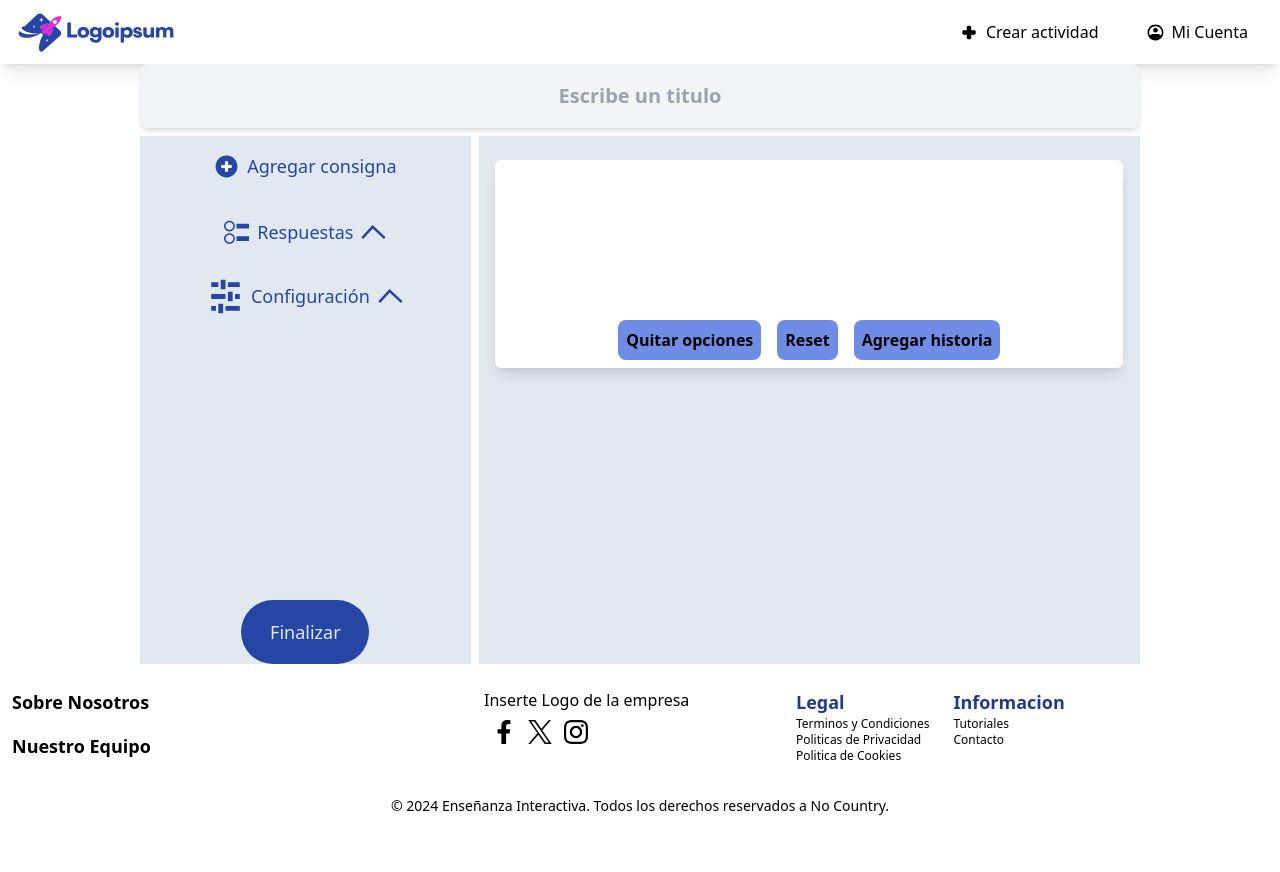
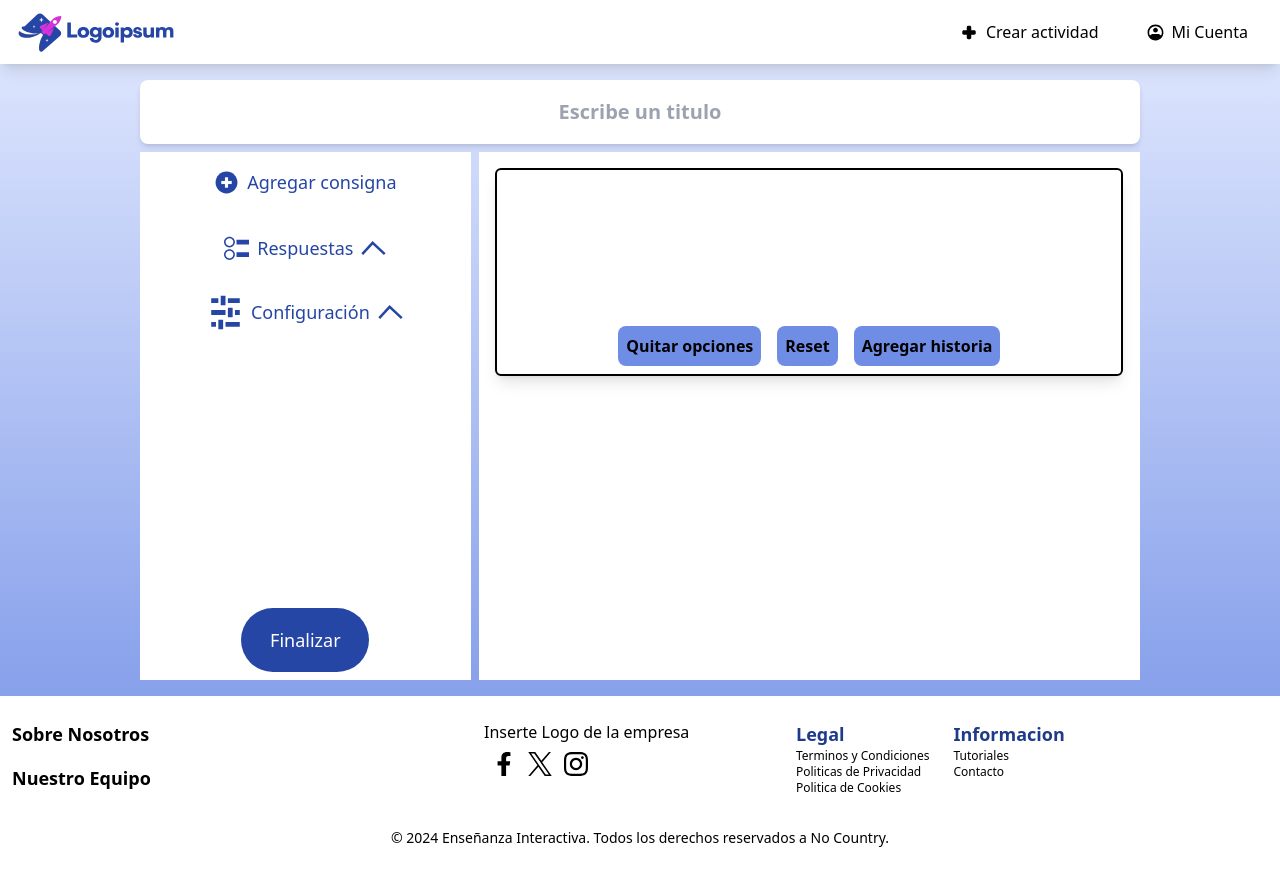
Before and after one commit to No-Country-simulation/s19-13-ft-webapp, a React (Vite) app in the folder webapp-seleccionado/: page /crear-juego in a window 1280 px wide. Before the commit the page ends 840 px from the top, so only its background shows below. Built offline with nearby package versions, Linux system fonts and the light colour scheme.

Commit message:
fixed: colors in CreationsElements component

```diff
--- a/webapp-seleccionado/src/App.jsx
+++ b/webapp-seleccionado/src/App.jsx
@@ -5,7 +5,7 @@ import Home from './modules/pages/Home-page/Home.jsx';
 import { BrowserRouter, Routes, Route } from 'react-router-dom';
 function App() {
   return (
-    <>
+    <body className='bg-gradient-to-t from-blueButton to-whitePrimary'>
       <BrowserRouter>
         <Navbar></Navbar>
         <Routes>
@@ -17,7 +17,7 @@ function App() {
         </Routes>
         <Footer></Footer>
       </BrowserRouter>
-    </>
+    </body>
   );
 }
 
--- a/webapp-seleccionado/src/modules/pages/CreationsElements/CreationsElements.jsx
+++ b/webapp-seleccionado/src/modules/pages/CreationsElements/CreationsElements.jsx
@@ -18,7 +18,7 @@ const FinalFormWrapper = () => {
 };
 const CreationsElements = () => {
   return (
-    <div className='flex flex-col w-[1000px] mx-auto min-h-[600px] gap-2  relative'>
+    <div className='flex flex-col w-[1000px] mx-auto min-h-[600px] gap-2 my-4 relative'>
       <CreatorElementProvider>
         <Title></Title>
         <div className='flex gap-2 grow'>
--- a/webapp-seleccionado/src/modules/pages/CreationsElements/components/CreatorComponent.Component.jsx
+++ b/webapp-seleccionado/src/modules/pages/CreationsElements/components/CreatorComponent.Component.jsx
@@ -101,7 +101,7 @@ const CreatorComponent = ({ handleAddLevel }) => {
   };
 
   return (
-    <div className='w-[95%] shadow-lg min-h-52 py-2 bg-white rounded-md flex flex-col justify-between items-center'>
+    <div className='w-[95%] shadow-lg min-h-52 py-2 bg-white rounded-md flex flex-col justify-between items-center border-2 border-black'>
       {selectedCreator.textSelected === true && (
         <LevelDescription
           level={level}
--- a/webapp-seleccionado/src/modules/pages/CreationsElements/components/PanelCreator.Component.jsx
+++ b/webapp-seleccionado/src/modules/pages/CreationsElements/components/PanelCreator.Component.jsx
@@ -22,15 +22,15 @@ const PanelCreatorComponent = () => {
 
   return (
     // ver como resolver el tema del overflow antes estaba esta propiedad: overflow-y-auto
-    <aside className='bg-slate-200  w-1/3 flex flex-col justify-between items-center'>
-      <div className='flex flex-col justify-start items-center'>
+    <aside className='bg-white  w-1/3 flex flex-col justify-between items-center pb-2'>
+      <div className='flex flex-col justify-start items-center w-full'>
         <StringCreatorComponent></StringCreatorComponent>
         <div className='relative w-full'>
           <button
             className={`flex gap-2 justify-center items-center  w-full h-16 text-lg ${
               showPanel.optionsPanel
-                ? ' bg-blueSecondary text-slate-200'
-                : ' text-blueSecondary  bg-slate-200'
+                ? ' bg-blueSecondary text-white'
+                : ' text-blueSecondary  bg-white'
             }`}
             onClick={() => {
               handleShowPanel('optionsPanel');
@@ -65,8 +65,8 @@ const PanelCreatorComponent = () => {
         <button
           className={`${
             showPanel.transitionsPanel
-              ? 'text-slate-200  bg-blueSecondary'
-              : 'text-blueSecondary  bg-slate-200'
+              ? 'text-white  bg-blueSecondary'
+              : 'text-blueSecondary  bg-white'
           } flex gap-2 justify-center items-center  w-full h-16 text-lg`}
           onClick={() => handleShowPanel('transitionsPanel')}
         >
@@ -85,7 +85,7 @@ const PanelCreatorComponent = () => {
         {showPanel.transitionsPanel && <TransitionsPanel></TransitionsPanel>}
       </div>
       <button
-        className='text-slate-200 bg-blueSecondary rounded-full w-32 h-16 text-lg'
+        className='text-white bg-blueSecondary rounded-full w-32 h-16 text-lg'
         onClick={() => {
           handleFinalForm();
         }}
--- a/webapp-seleccionado/src/modules/pages/CreationsElements/components/PreviewCreator.Component.jsx
+++ b/webapp-seleccionado/src/modules/pages/CreationsElements/components/PreviewCreator.Component.jsx
@@ -62,7 +62,10 @@ const PreviewCreatorComponent = () => {
   };
 
   return (
-    <div className='bg-slate-200 w-2/3 px-auto pt-4 flex flex-col items-center gap-2'>
+    <div className='bg-white w-2/3 px-auto pt-4 flex flex-col items-center gap-2'>
+      {previewGame.length < 10 && (
+        <CreatorComponent handleAddLevel={handleAddLevel}></CreatorComponent>
+      )}
       <div className='max-h-96 overflow-y-auto w-[95%]'>
         {previewGame.length > 0 &&
           previewGame.map(l => {
@@ -87,9 +90,6 @@ const PreviewCreatorComponent = () => {
             );
           })}
       </div>
-      {previewGame.length < 10 && (
-        <CreatorComponent handleAddLevel={handleAddLevel}></CreatorComponent>
-      )}
     </div>
   );
 };
--- a/webapp-seleccionado/src/modules/pages/CreationsElements/components/StringCreator.Component.jsx
+++ b/webapp-seleccionado/src/modules/pages/CreationsElements/components/StringCreator.Component.jsx
@@ -10,7 +10,7 @@ const StringCreatorComponent = () => {
   return (
     <div className=' w-full h-16 relative'>
       {textVisible && (
-        <div className='custom-button pb-4 bg-slate-200 rounded-tl-md rounded-tr-md rounded-br-md p-4 h-20 z-10 right-[0%] translate-x-[110%] bottom-0'>
+        <div className='custom-button pb-4 bg-white rounded-tl-md rounded-tr-md rounded-br-md p-4 h-20 z-10 right-[0%] translate-x-[110%] bottom-0'>
           <p className='text-blueSecondary font-semibold'>
             Describe aquí los acertijos de forma clara y sin ambigüedades.
           </p>
@@ -25,7 +25,7 @@ const StringCreatorComponent = () => {
         className={`p-4 w-full text-lg flex items-center justify-center gap-2 ${
           selectedCreator.textSelected
             ? 'text-slate-200 bg-blueSecondary animate-bg'
-            : 'bg-slate-200  text-blueSecondary animate-bg'
+            : 'bg-white  text-blueSecondary animate-bg'
         }  `}
         onMouseEnter={() => {
           setTextVisible(true);
--- a/webapp-seleccionado/src/modules/pages/CreationsElements/components/Title.Component.jsx
+++ b/webapp-seleccionado/src/modules/pages/CreationsElements/components/Title.Component.jsx
@@ -4,9 +4,9 @@ import { CreatorElementsContext } from '../../../../context/CreatorElements.Cont
 const Title = () => {
   const { handleSetGame } = useContext(CreatorElementsContext);
   return (
-    <div className='w-full flex-col rounded-lg py-2 shadow-md bg-gray-100 min-h-16 flex justify-center items-center'>
+    <div className='w-full flex-col rounded-lg py-2 shadow-md bg-white min-h-16 flex justify-center items-center'>
       <input
-        className={`font-semibold text-center text-xl w-2/3 rounded-md bg-gray-100 focus:outline-slate-400`}
+        className={`font-semibold text-center text-xl w-2/3 rounded-md bg-white focus:outline-slate-400`}
         type='text'
         placeholder='Escribe un titulo'
         onChange={e => handleSetGame({ title: e.target.value })}
--- a/webapp-seleccionado/src/modules/pages/Home-page/Home.jsx
+++ b/webapp-seleccionado/src/modules/pages/Home-page/Home.jsx
@@ -9,6 +9,7 @@ import MemoryLogo from '../../../assets/Home-Images/memoria-logo.png';
 import SopaLogo from '../../../assets/Home-Images/sopa-logo.png';
 import ObjetivoImage1 from '../../../assets/Home-Images/objetivo-image-1.png';
 import ObjetivoImage2 from '../../../assets/Home-Images/objetivo-image-2.png';
+import { Link } from 'react-router-dom';
 
 const Home = () => {
   return (
@@ -27,9 +28,11 @@ const Home = () => {
             alumno, permitiendole <strong>retener mejor la información</strong>{' '}
             al involucrarse activamente en el proceso de aprendizaje.
           </p>
-          <button className='bg-white text-pink-500 border-pink-500 border-solid border-2 p-1 rounded-md hover:text-white hover:bg-pink-500 transition duration-500'>
-            Crear actividad
-          </button>
+          <Link to='crear-juego'>
+            <button className='bg-white text-pink-500 border-pink-500 border-solid border-2 p-1 rounded-md hover:text-white hover:bg-pink-500 transition duration-500'>
+              Crear actividad
+            </button>
+          </Link>
         </section>
       </div>
 
--- a/webapp-seleccionado/tailwind.config.js
+++ b/webapp-seleccionado/tailwind.config.js
@@ -6,6 +6,7 @@ export default {
       colors: {
         blueSecondary: '#2546A5',
         blueButton: '#6F8DE5',
+        whitePrimary: '#E4EBFF',
       },
     },
   },
```
